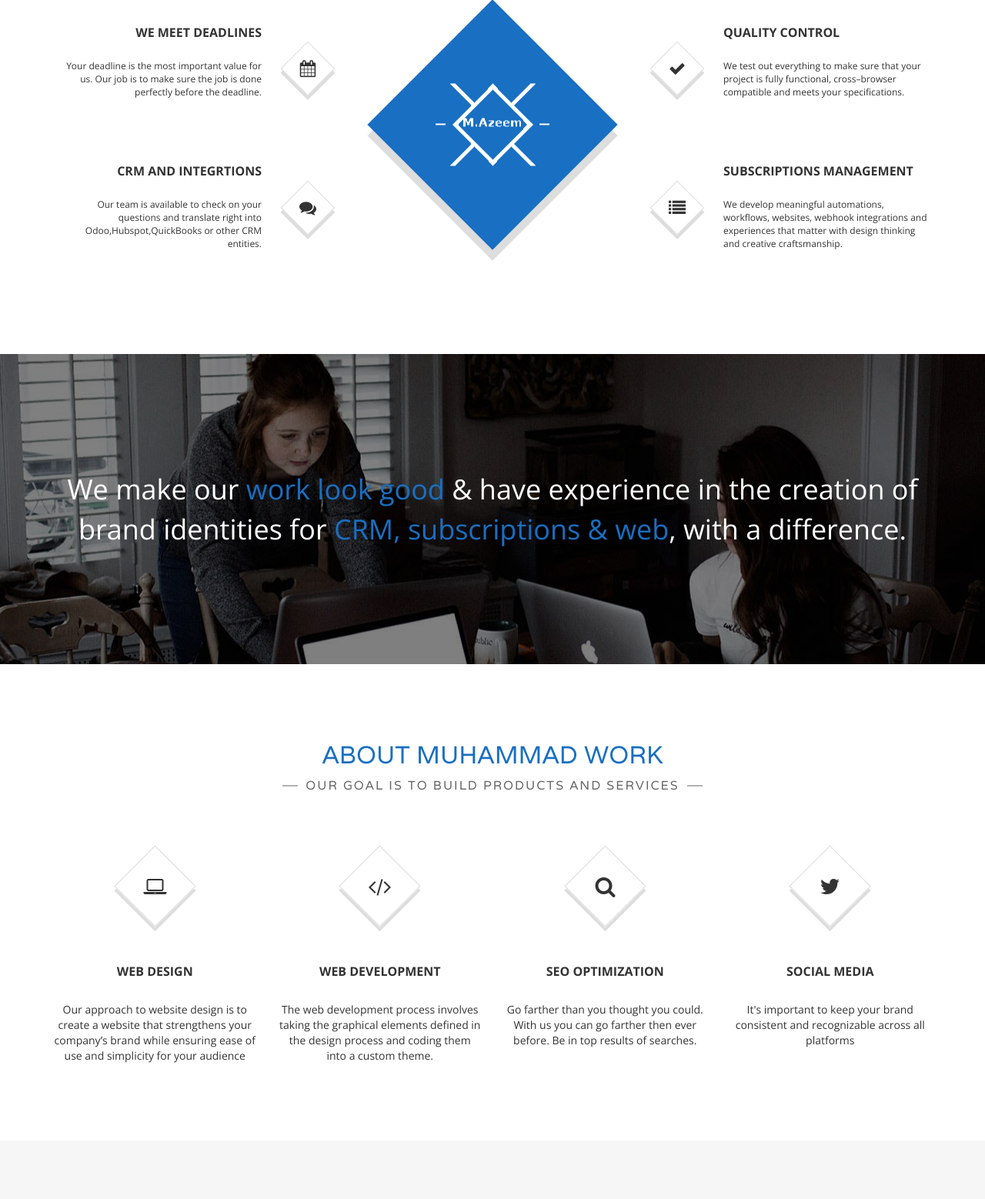
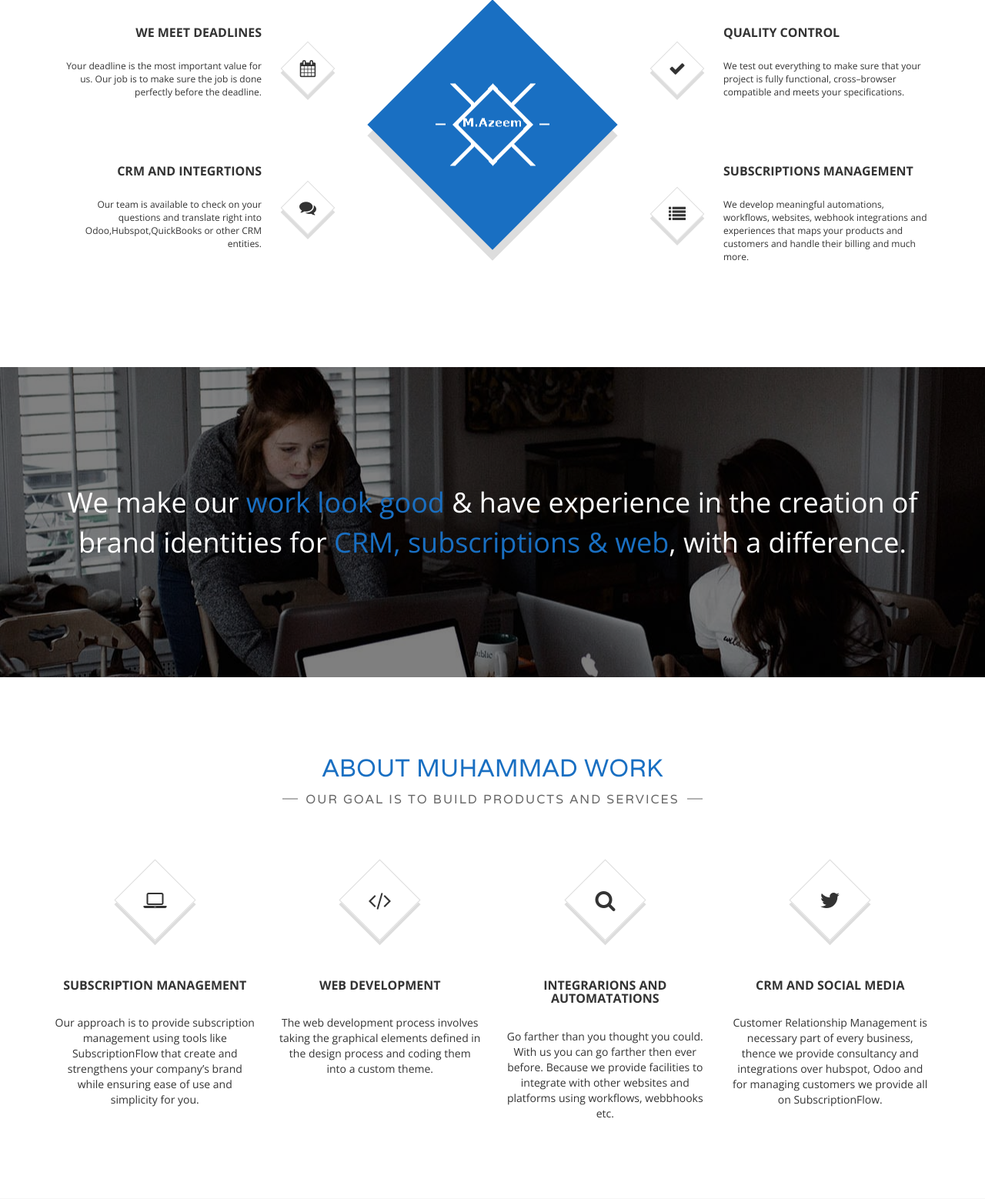
Before and after one commit to ranaaezie/portfolio, a Node server app: page / in a window 1280 px wide. Shown: the part 1097-2655 px from the top of the page at 77% size. Run offline with Node 20, Linux system fonts and the light colour scheme.

Commit message:
added skills

```diff
--- a/views/home.ejs
+++ b/views/home.ejs
@@ -140,7 +140,7 @@
 								<i class="fa fa-list" aria-hidden="true"></i>
 							</div><!-- /.rectangle -->
 							<h3>Subscriptions management</h3>
-							<p>We develop meaningful automations, workflows, websites, webhook integrations and experiences that matter with design thinking and creative craftsmanship.</p>
+							<p>We develop meaningful automations, workflows, websites, webhook integrations and experiences that maps your products and customers and handle their billing and much more.</p>
 						</div><!-- /.main-service -->
 					</div>
 				</div>
@@ -167,8 +167,8 @@
                             <div class="medium-rectangle rectangle">
                                 <i class="fa fa-laptop" aria-hidden="true"></i>
                             </div><!-- /.rectangle -->
-                            <h3>Web design</h3>
-                            <p>Our approach to website design is to create a website that strengthens your company’s brand while ensuring ease of use and simplicity for your audience</p>
+                            <h3>Subscription Management</h3>
+                            <p>Our approach is to provide subscription management using tools like SubscriptionFlow that create and strengthens your company’s brand while ensuring ease of use and simplicity for you.</p>
                         </div><!-- /.feature-about -->
                     </div>
                     <div class="col-sm-3 col-xs-6">
@@ -185,8 +185,8 @@
                             <div class="medium-rectangle rectangle">
                                 <i class="fa fa-search" aria-hidden="true"></i>
                             </div><!-- /.rectangle -->
-                            <h3>SEO OPTIMIZATION</h3>
-                            <p>Go farther than you thought you could. With us you can go farther then ever before. Be in top results of searches.</p>
+                            <h3>Integrarions and Automatations</h3>
+                            <p>Go farther than you thought you could. With us you can go farther then ever before. Because we provide facilities to integrate with other websites and platforms using workflows, webbhooks etc.</p>
                         </div><!-- /.feature-about -->
                     </div>
                     <div class="col-sm-3 col-xs-6">
@@ -194,8 +194,8 @@
                             <div class="medium-rectangle rectangle">
                                 <i class="fa fa-twitter" aria-hidden="true"></i>
                             </div><!-- /.rectangle -->
-                            <h3>SOCIAL MEDIA</h3>
-                            <p>It's important to keep your brand consistent and recognizable across all platforms</p>
+                            <h3>CRM and SOCIAL MEDIA</h3>
+                            <p>Customer Relationship Management is necessary part of every business, thence we provide consultancy and integrations over hubspot, Odoo and for managing customers we provide all on SubscriptionFlow.</p>
                         </div><!-- /.feature-about -->
                     </div>
                 </div>
@@ -230,7 +230,7 @@
                         </div><!-- /.progress-group -->
 
                         <div class="progress-group">
-                            <p>Mobile Development</p>
+                            <p>Customer Relationship Management</p>
                             <div class="progress">
                                 <div class="progress-bar" role="progressbar" data-transitiongoal="95">
                                 </div>
@@ -238,7 +238,7 @@
                         </div><!-- /.progress-group -->
 
                         <div class="progress-group">
-                            <p>SEO optimization</p>
+                            <p>Subscription Management</p>
                             <div class="progress">
                                 <div class="progress-bar" role="progressbar" data-transitiongoal="100">
                                 </div>
@@ -246,7 +246,7 @@
                         </div><!-- /.progress-group -->
 
                         <div class="progress-group">
-                            <p>Social Media</p>
+                            <p>Integrations and Automations</p>
                             <div class="progress">
                                 <div class="progress-bar" role="progressbar" data-transitiongoal="90">
                                 </div>
```
